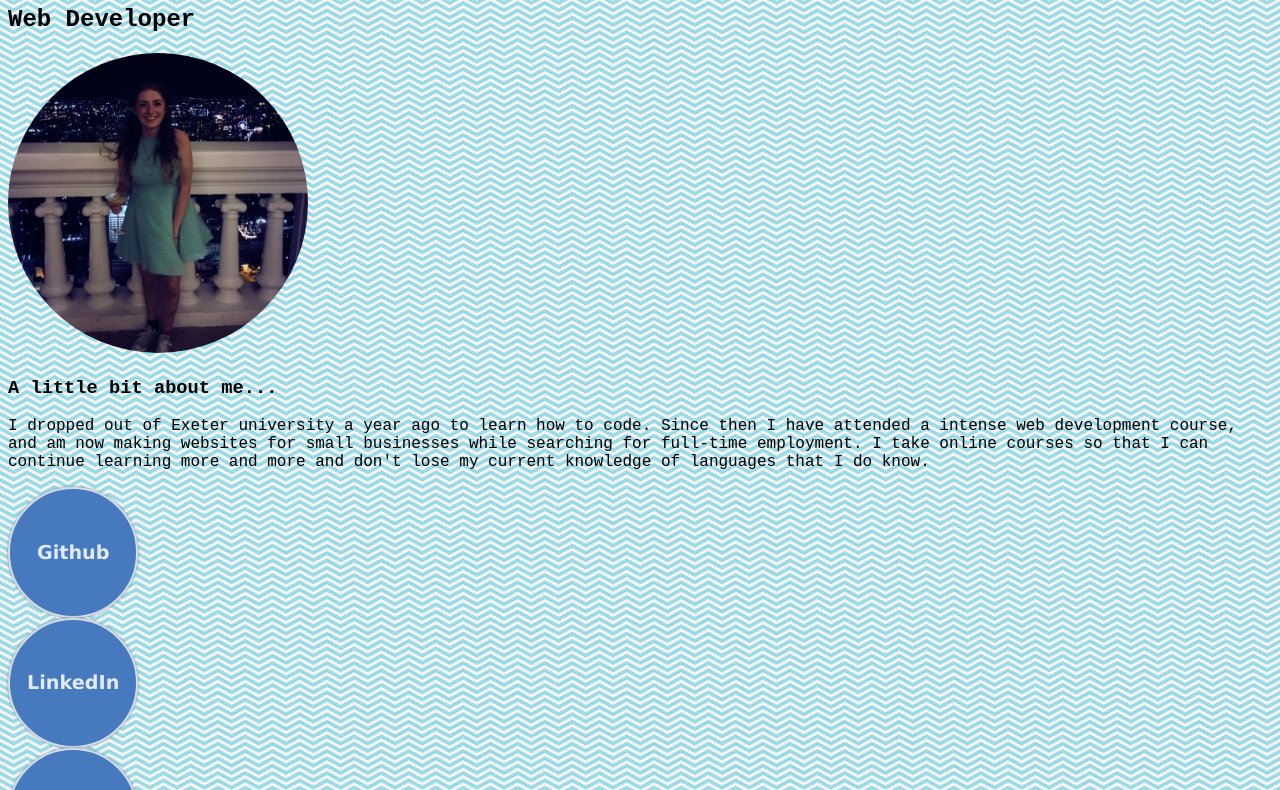
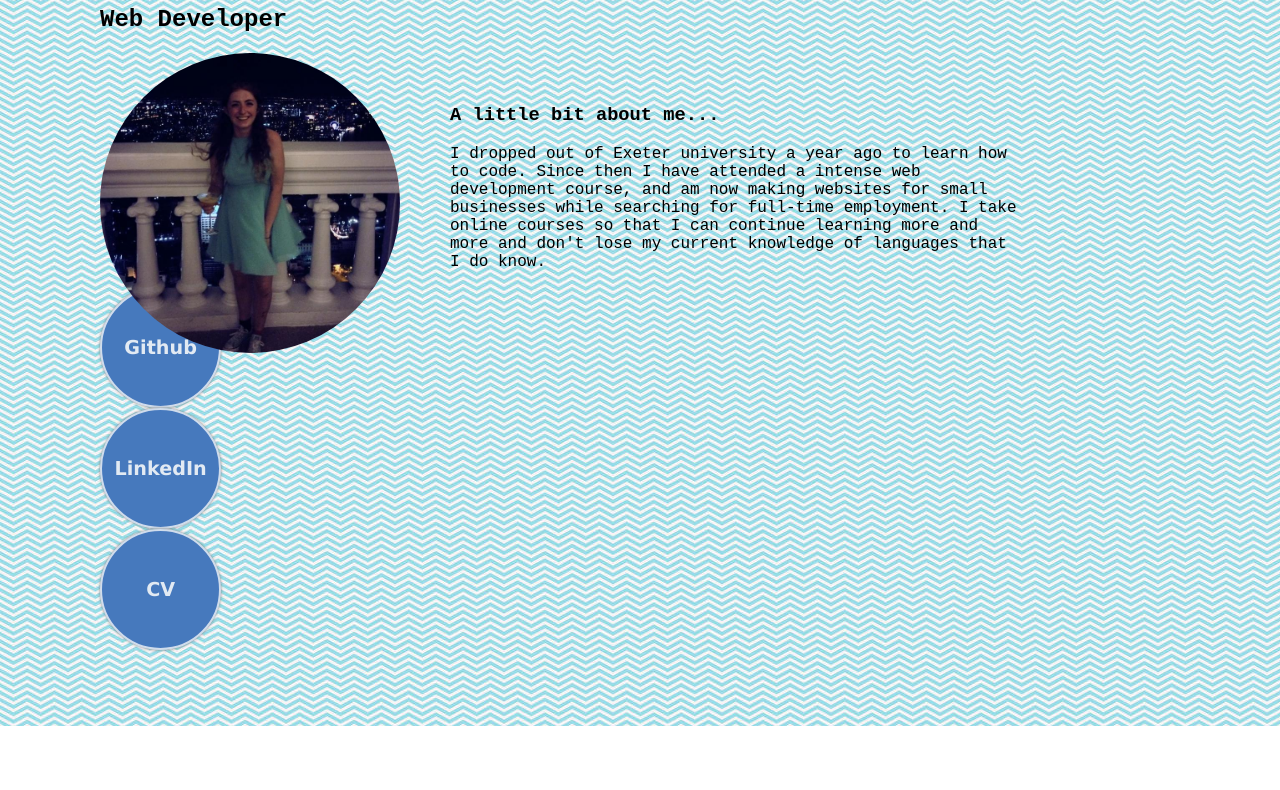
Before and after one commit to indiadearlove/personal-website, a plain HTML site: page html/index.html in a window 1280 px wide. Shown: the part 74-864 px from the top of the page. After the commit the page ends 800 px from the top, so only its background shows below. Drawn offline with Linux system fonts and the light colour scheme.

Commit message:
positioning paragraph

```diff
--- a/css/stylesheet.css
+++ b/css/stylesheet.css
@@ -1,7 +1,21 @@
 body {
   background-image: url("../images/zigzag.jpg");
   font-family: "Courier New", Courier, monospace;
+  margin-left: 100px;
 }
+
+.des {
+  margin-left: 350px;
+  margin-right: 250px;
+  margin-top: 0px;
+}
+
+h3 {
+  margin-left: 350px;
+  margin-right: 250px;
+  margin-top: -270px;
+}
+
 
 .rounded {
   width: 300px;
--- a/html/index.html
+++ b/html/index.html
@@ -8,10 +8,11 @@
 
     <h1>India Dearlove</h1>
     <h2>Web Developer</h2>
+
     <img src="../images/me.jpg" class="rounded" />
-    <h3>A little bit about me...</h3>
-    <p>
-      I dropped out of Exeter university a year ago to learn how to code. Since then I have attended a intense web development course, and am now making websites for small businesses while searching for full-time employment. I take online courses so that I can continue learning more and more and don't lose my current knowledge of languages that I do know.
+    <p class='para'>
+      <h3>A little bit about me...</h3>
+      <div class= 'des'>I dropped out of Exeter university a year ago to learn how to code. Since then I have attended a intense web development course, and am now making websites for small businesses while searching for full-time employment. I take online courses so that I can continue learning more and more and don't lose my current knowledge of languages that I do know.</div>
     </p>
     <div class="round-button">
       <div class="round-button-circle">
```
